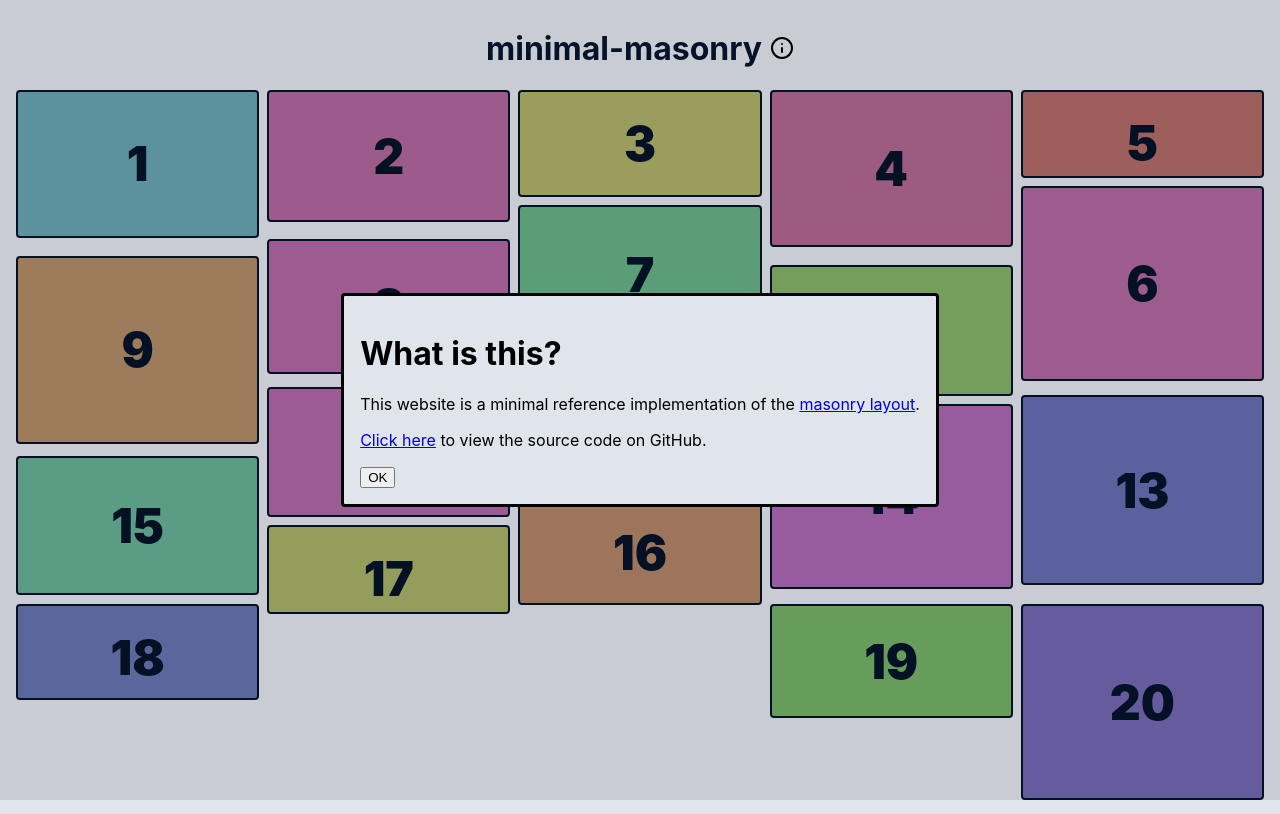
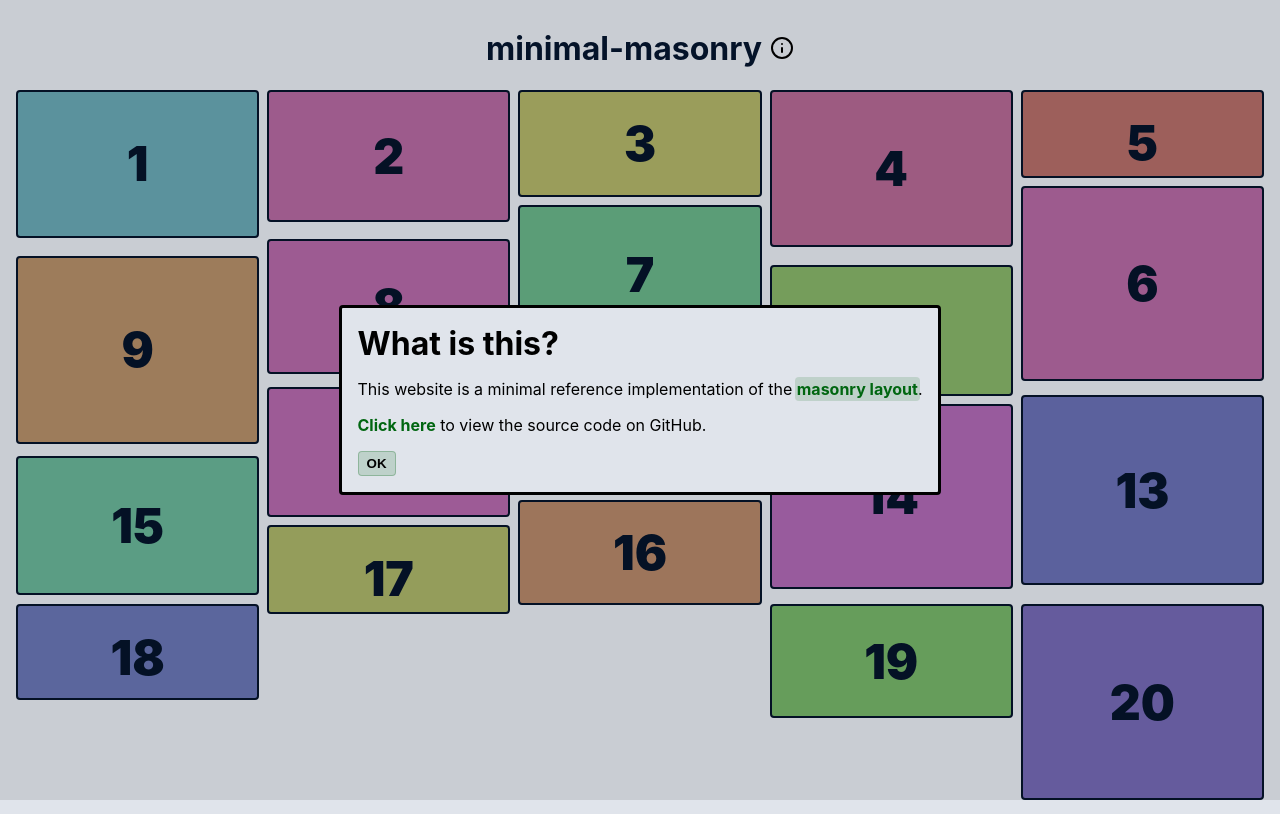
Before and after one commit to ardislu/minimal-masonry, a plain HTML site: page index.html in a window 1280 px wide. Both pictures are taken after a click on the button 781 px from the left and 48 px from the top of the page. Drawn offline with Linux system fonts and the light colour scheme.

Commit message:
Style anchor and button
Probably overkill but it's fun

```diff
--- a/index.html
+++ b/index.html
@@ -45,6 +45,52 @@
     dialog {
       background: hsl(216deg 20% 90%);
       border-radius: 4px;
+    }
+
+    dialog h1 {
+      margin: 0;
+    }
+
+    dialog a {
+      color: hsl(130deg 100% 20%);
+      font-weight: 700;
+      text-decoration: none;
+      position: relative;
+    }
+
+    dialog a::after {
+      content: "";
+      position: absolute;
+      left: -2px;
+      top: -2px;
+      inline-size: calc(100% + 4px);
+      block-size: calc(100% + 4px);
+      border-radius: 4px;
+      background: hsl(130deg 100% 20% / 15%);
+      transform: scaleX(0);
+      transform-origin: right;
+      transition: transform 400ms;
+    }
+
+    dialog a:hover::after,
+    dialog a:focus::after {
+      transform: scaleX(1);
+      transform-origin: left;
+      transition: transform 150ms;
+    }
+
+    dialog button {
+      font-weight: 700;
+      padding: 4px 8px;
+      border: 1px solid hsl(130deg 100% 20% / 25%);
+      border-radius: 4px;
+      background: hsl(130deg 100% 20% / 15%);
+    }
+
+    dialog button:hover,
+    dialog button:focus {
+      cursor: pointer;
+      box-shadow: 0 1px 1px hsl(275deg 10% 10% / 40%), 0 2px 0 0 hsl(275deg 100% 97% / 70%) inset;
     }
 
     main {
```
